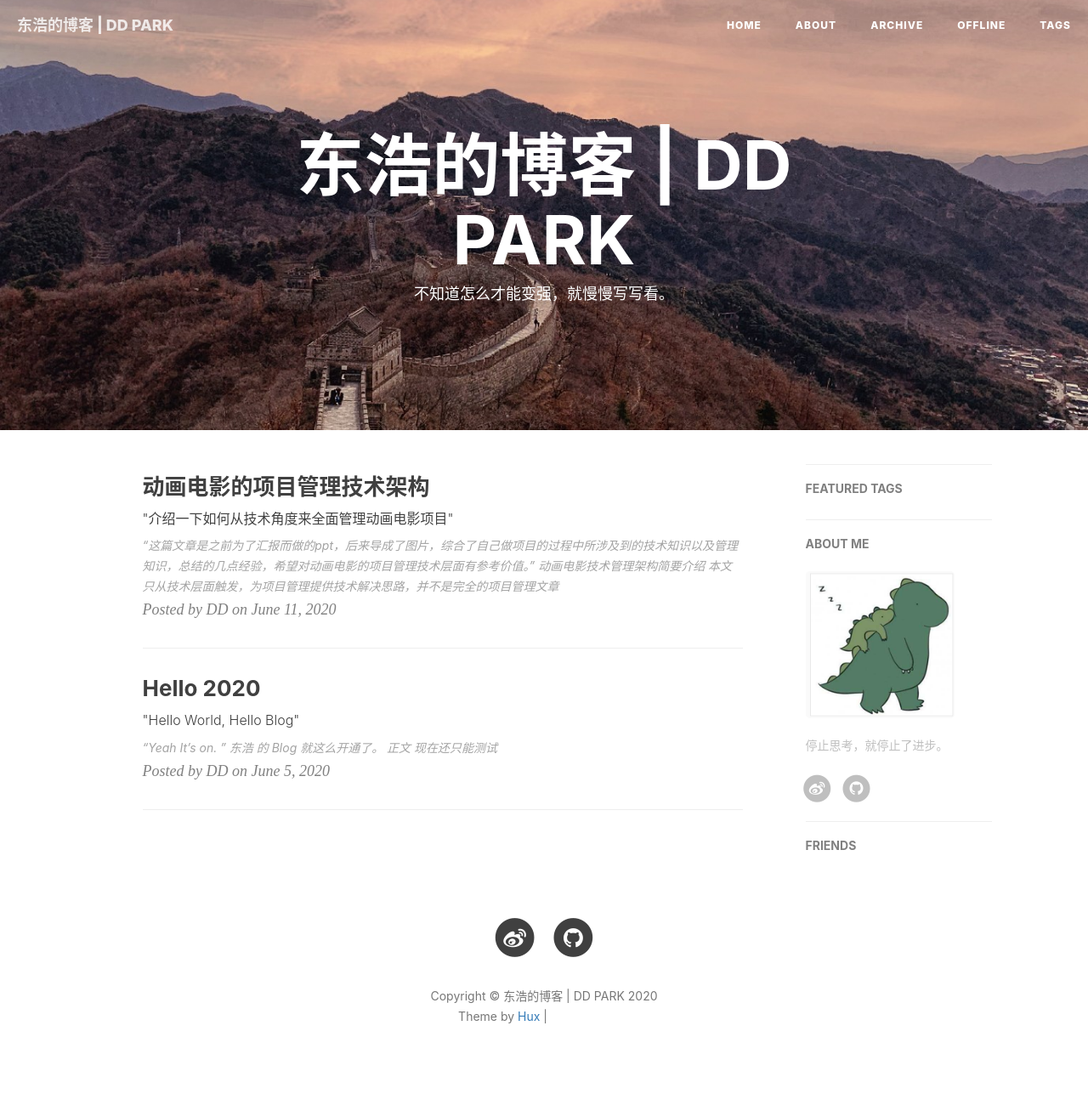
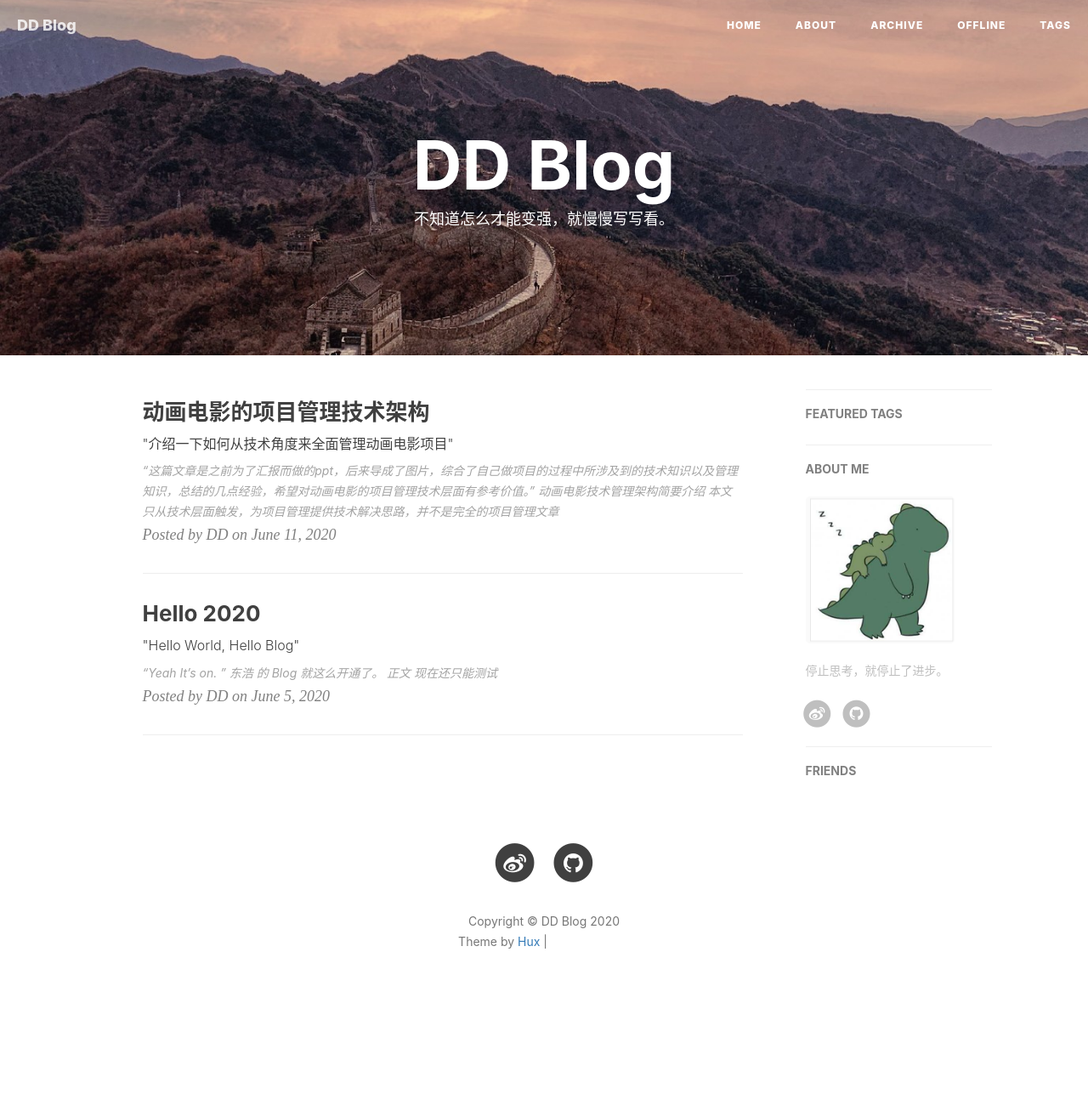
Before and after one commit to DangoWang/DangoWang.github.io, a Jekyll site: the page built from index.html, in a window 1280 px wide. Shown: the whole page at 85% size. Built offline with Jekyll 4.4.1, drawn with Linux system fonts in a browser that asks for light colours; nearby versions of some CDN libraries; the list of posts is cut into pages by our own code; comment, search, counter and statistics services are not loaded; after the commit the page ends 1212 px from its top, so only the background shows below that; grey boxes are pictures that could not be loaded.

Commit message:
修改标题

```diff
--- a/_config.yml
+++ b/_config.yml
@@ -1,5 +1,5 @@
 # Site settings
-title: 东浩的博客 | DD PARK
+title: DD Blog
 SEOTitle: 东浩的博客 | DD PARK
 header-img: img/home-bg.jpg
 email: dd.parkhere@gmail.com
```
